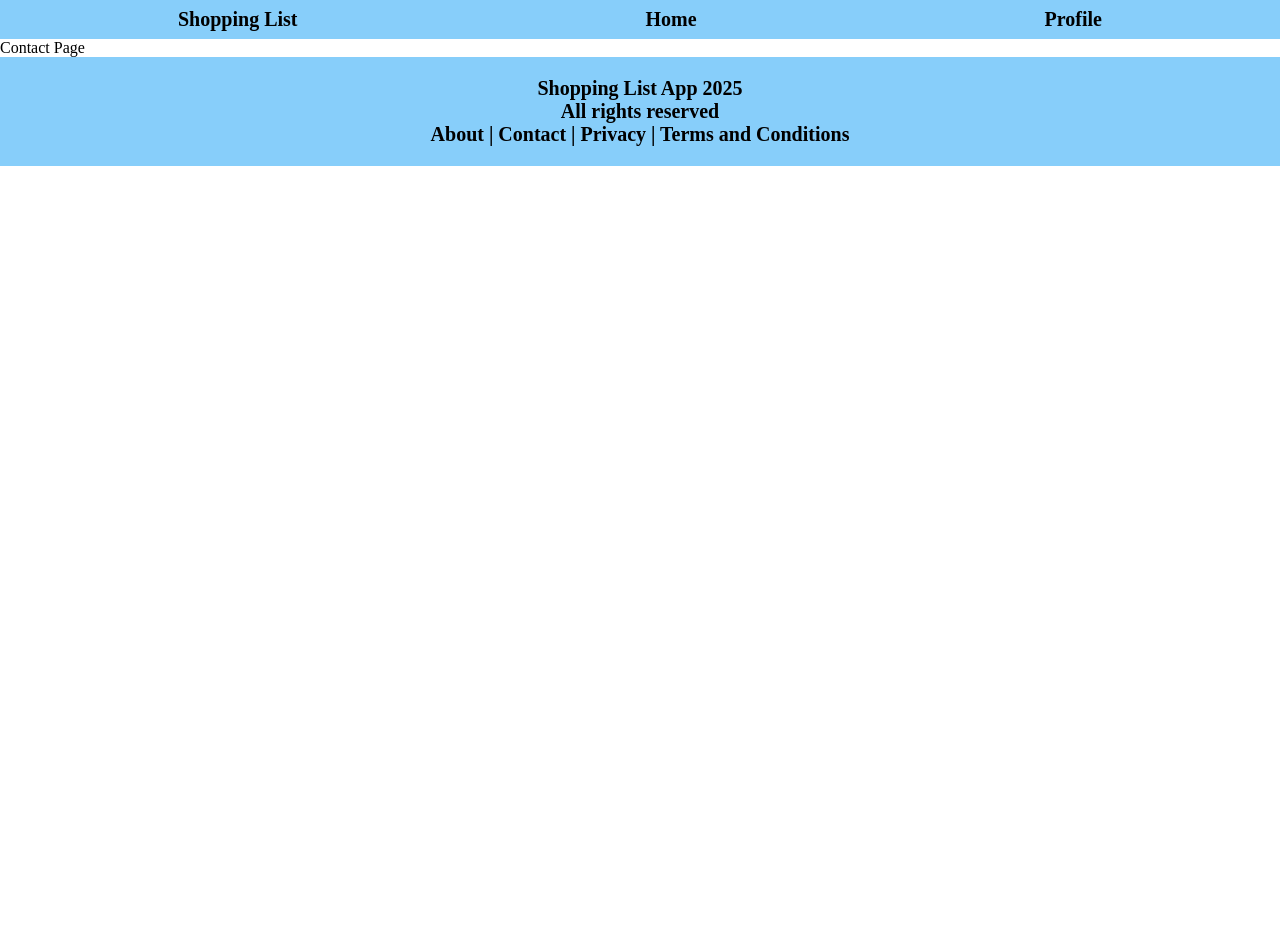
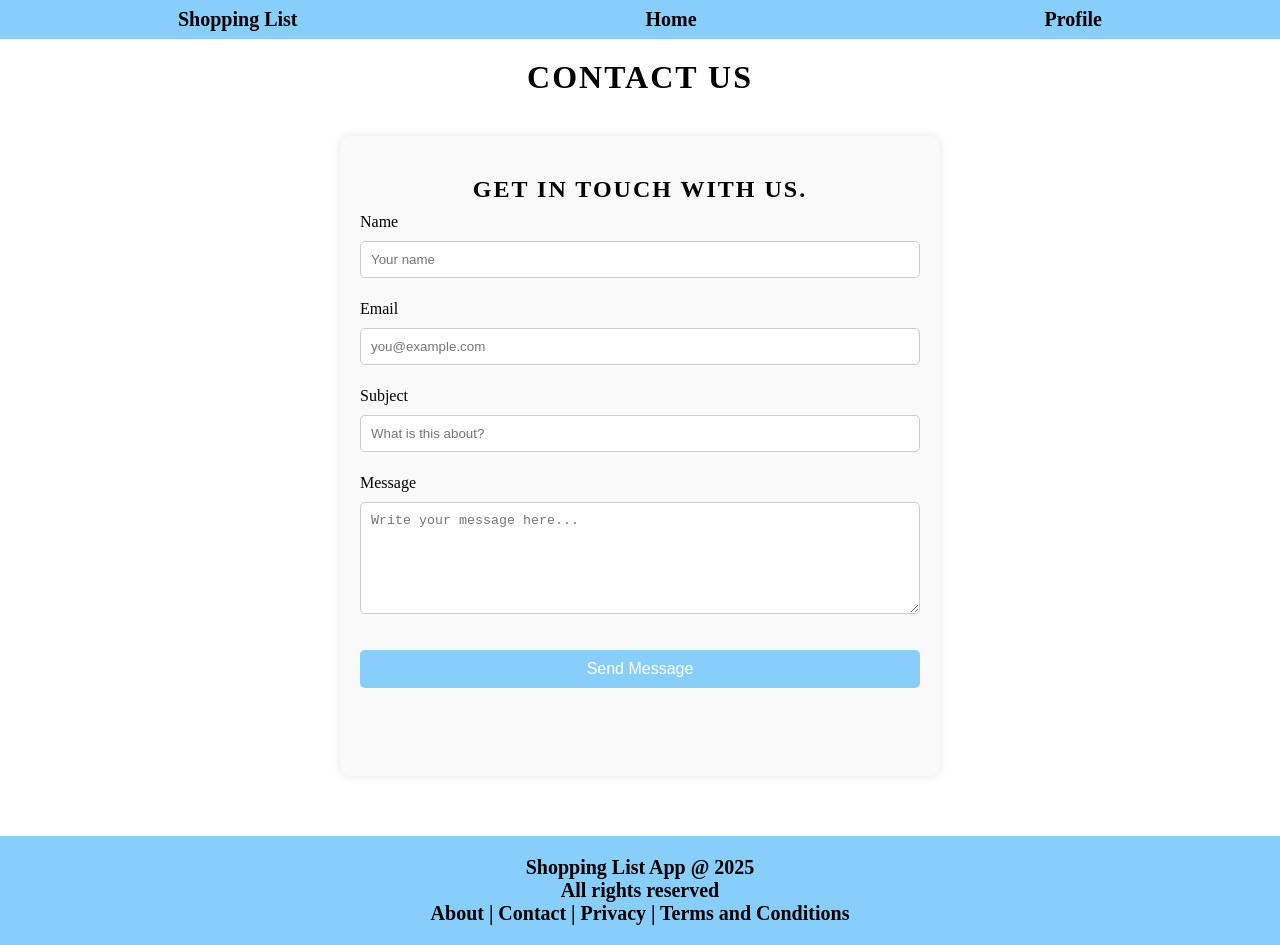
Before and after one commit to Shantela21/shopping-list-app-, a React (Vite) app: page /contact in a window 1280 px wide. Before the commit the page ends 800 px from the top, so only its background shows below. Built offline with nearby package versions, Linux system fonts and the light colour scheme.

Commit message:
added a contactUs and termsAndConditions page

```diff
--- a/src/App.tsx
+++ b/src/App.tsx
@@ -10,6 +10,8 @@ import { ProtectedRoute, PublicOnlyRoute } from './components/ProtectedRoute'
 import Privacy from "./pages/Privacy";
 import EditProfile from "./pages/EditProfile";
 import NotFoundPage from "./pages/NotFoundPage";
+import ContactUs from "./pages/ContactUs";
+import Terms from "./pages/Terms";
 
 function App() {
   return (
@@ -29,9 +31,9 @@ function App() {
         <Route path="/" element={<Navigate to="/home" replace />} />
         <Route path="*" element={<NotFoundPage />} />
         <Route path="/about" element={<div>About Page</div>} />
-        <Route path="/contact" element={<div>Contact Page</div>} />
+        <Route path="/contact" element={<ContactUs />} />
         <Route path="/privacy" element={<Privacy/>} />
-        <Route path="/terms" element={<div>Terms and Conditions Page</div>} />
+        <Route path="/terms" element={<Terms/>} />
       </Routes>
       <Footer />
     </>
--- a/src/components/Footer.tsx
+++ b/src/components/Footer.tsx
@@ -3,7 +3,7 @@ export default function Footer() {
     <div>
       <footer className="footer">
         <div className="footer-separator">
-        <p>Shopping List App  2025</p>
+        <p>Shopping List App @ 2025</p>
         <p>All rights reserved</p>
 
           <a href="/about">About</a> | <a href="/contact">Contact</a> | <a href="/privacy">Privacy</a> | <a href="/terms">Terms and Conditions</a>
--- a/src/data/db.json
+++ b/src/data/db.json
@@ -23,6 +23,14 @@
       "cell": "0987654321",
       "email": "slie@gmail.com",
       "passwordCipher": "U2FsdGVkX1/yKX+r0QS48ccmUKhabC4LV7i+cbJZ7j0="
+    },
+    {
+      "id": "3daf",
+      "name": "Melo",
+      "surname": "Buthelezi",
+      "cell": "0987654321",
+      "email": "melo@gmail.com",
+      "passwordCipher": "U2FsdGVkX1+6NojKArXKyW9RmJcpyBaonAAi5cB4p6E="
     }
   ],
   "shoppingLists": [
@@ -51,6 +59,13 @@
         }
       ],
       "createdAt": "2025-10-03T09:09:28.405Z"
+    },
+    {
+      "id": "bcdd",
+      "name": "Food",
+      "userEmail": "shantelaslie@gmail.com",
+      "items": [],
+      "createdAt": "2025-10-03T10:37:54.598Z"
     }
   ]
 }
--- /dev/null
+++ b/src/pages/ContactUs.tsx
@@ -0,0 +1,107 @@
+import { useState } from 'react'
+
+interface FormState {
+  name: string
+  email: string
+  subject: string
+  message: string
+}
+
+export default function ContactUs() {
+  const [form, setForm] = useState<FormState>({ name: '', email: '', subject: '', message: '' })
+  const [errors, setErrors] = useState<Partial<FormState>>({})
+  const [status, setStatus] = useState<string>('')
+
+  const validate = (): boolean => {
+    const e: Partial<FormState> = {}
+    if (!form.name.trim()) e.name = 'Name is required'
+    if (!form.email.trim()) e.email = 'Email is required'
+    else if (!/^[^\s@]+@[^\s@]+\.[^\s@]+$/.test(form.email)) e.email = 'Enter a valid email'
+    if (!form.subject.trim()) e.subject = 'Subject is required'
+    if (!form.message.trim()) e.message = 'Message is required'
+    setErrors(e)
+    return Object.keys(e).length === 0
+  }
+
+  const onSubmit = async (e: React.FormEvent) => {
+    e.preventDefault()
+    setStatus('')
+    if (!validate()) return
+    try {
+      // Optional: send to backend (json-server)
+      // await api.post('/messages', { ...form, createdAt: new Date().toISOString() })
+      console.log('Contact message submitted:', form)
+      setStatus('Thank you! Your message has been sent.')
+      setForm({ name: '', email: '', subject: '', message: '' })
+    } catch (err) {
+      setStatus('Failed to send message. Please try again later.')
+    }
+  }
+
+  return (
+    <div className="container">
+      <h1>Contact Us</h1>
+      <form onSubmit={onSubmit} className="container-profile" aria-labelledby="contact-heading">
+        <h2 id="contact-heading" className="update">Get in touch with us.</h2>
+        <div style={{ display: 'grid', gridTemplateColumns: '1fr', gap: 12 }}>
+          <div>
+            <label htmlFor="name">Name</label>
+            <input
+              id="name"
+              className="input-login"
+              value={form.name}
+              onChange={(e) => setForm((p) => ({ ...p, name: e.target.value }))}
+              placeholder="Your name"
+              aria-invalid={!!errors.name}
+              aria-describedby={errors.name ? 'name-error' : undefined}
+            />
+            {errors.name && <div id="name-error" className="error">{errors.name}</div>}
+          </div>
+          <div>
+            <label htmlFor="email">Email</label>
+            <input
+              id="email"
+              type="email"
+              className="input-login"
+              value={form.email}
+              onChange={(e) => setForm((p) => ({ ...p, email: e.target.value }))}
+              placeholder="you@example.com"
+              aria-invalid={!!errors.email}
+              aria-describedby={errors.email ? 'email-error' : undefined}
+            />
+            {errors.email && <div id="email-error" className="error">{errors.email}</div>}
+          </div>
+          <div>
+            <label htmlFor="subject">Subject</label>
+            <input
+              id="subject"
+              className="input-login"
+              value={form.subject}
+              onChange={(e) => setForm((p) => ({ ...p, subject: e.target.value }))}
+              placeholder="What is this about?"
+              aria-invalid={!!errors.subject}
+              aria-describedby={errors.subject ? 'subject-error' : undefined}
+            />
+            {errors.subject && <div id="subject-error" className="error">{errors.subject}</div>}
+          </div>
+          <div>
+            <label htmlFor="message">Message</label>
+            <textarea
+              id="message"
+              className="input-login"
+              value={form.message}
+              onChange={(e) => setForm((p) => ({ ...p, message: e.target.value }))}
+              placeholder="Write your message here..."
+              rows={6}
+              aria-invalid={!!errors.message}
+              aria-describedby={errors.message ? 'message-error' : undefined}
+            />
+            {errors.message && <div id="message-error" className="error">{errors.message}</div>}
+          </div>
+          <button type="submit">Send Message</button>
+          {status && <div role="status" style={{ marginTop: 8 }}>{status}</div>}
+        </div>
+      </form>
+    </div>
+  )
+}
```
Also changed, not shown: src/pages/Terms.tsx (added, +79 -0 lines).
